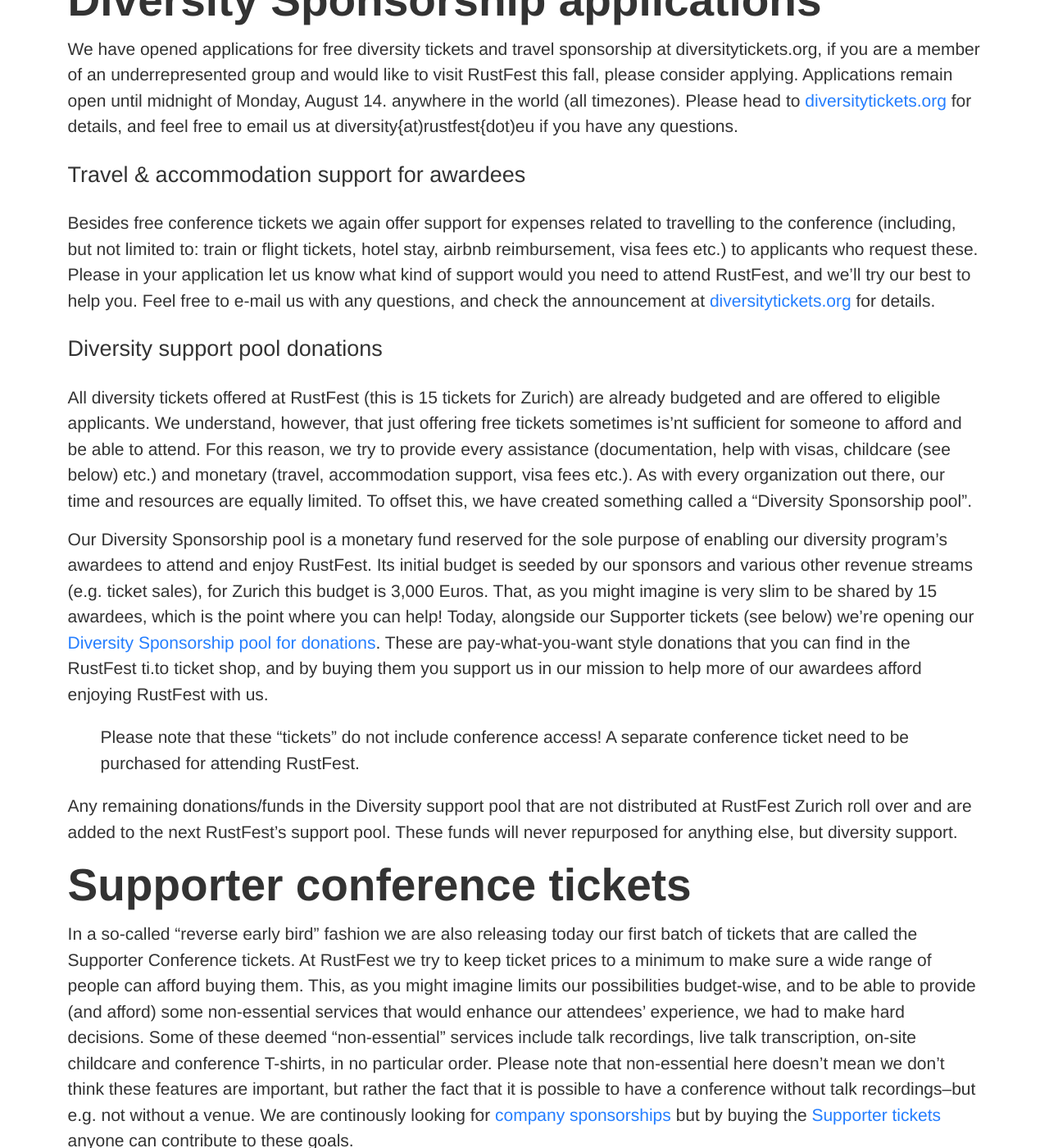
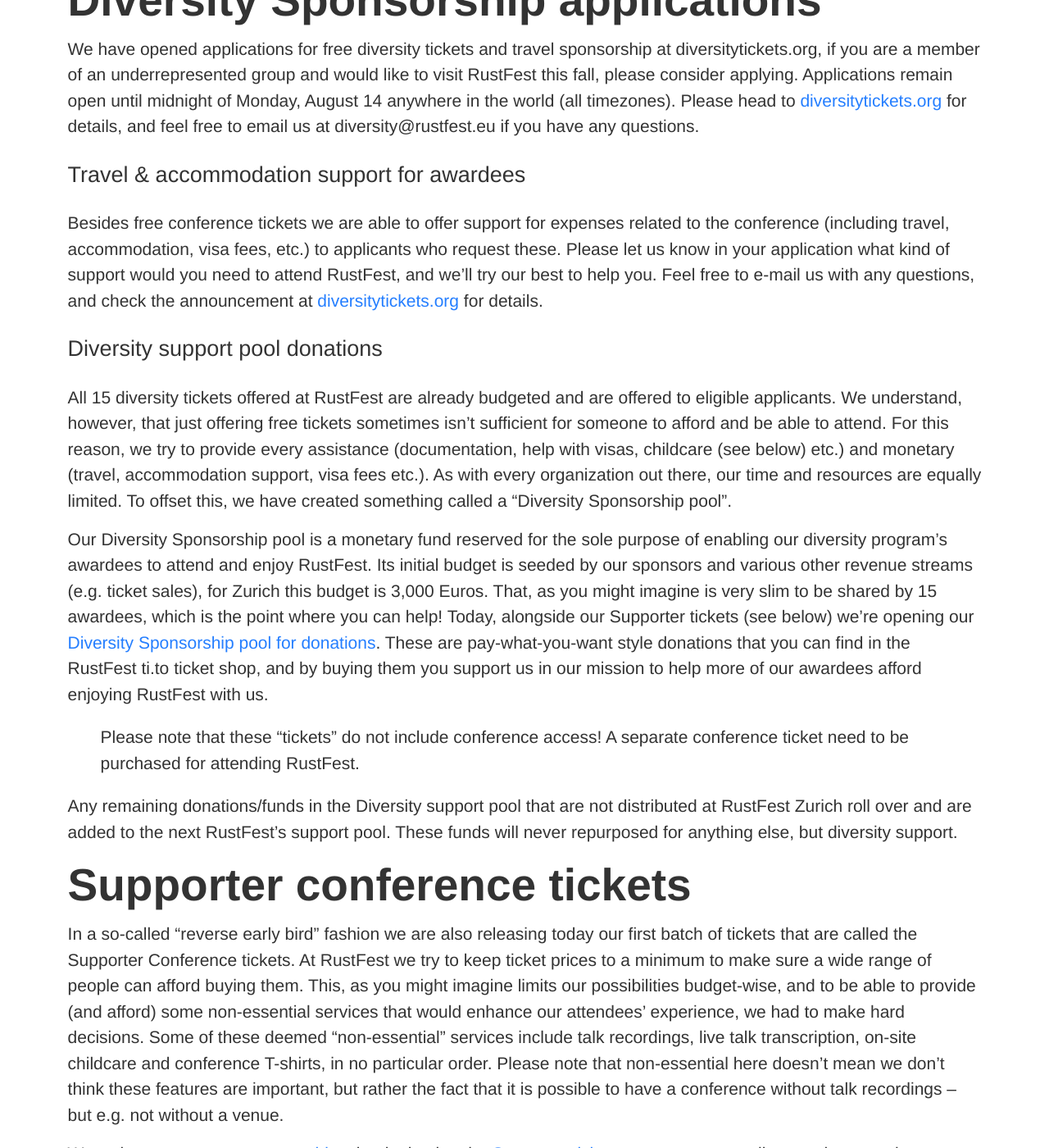
Before and after one commit to RustFestEU/blog.rustfest.eu, a Jekyll site: the page built from _posts/2017-08-03-diversity-sponsorship-supporter-tickets-live.md, in a window 1280 px wide and 1400 px high, scrolled down 583 px. Shown: the whole window at 82% size. Built offline with Jekyll 4.4.1, drawn with Linux system fonts in a browser that asks for light colours; some of the changed text lies outside the part shown.

Commit message:
A bit of touchup

```diff
--- a/_posts/2017-08-03-diversity-sponsorship-supporter-tickets-live.md
+++ b/_posts/2017-08-03-diversity-sponsorship-supporter-tickets-live.md
@@ -12,14 +12,15 @@
 
 
 # Diversity Sponsorship applications
-We have opened applications for free diversity tickets and travel sponsorship at diversitytickets.org, if you are a member of an underrepresented group and would like to visit RustFest this fall, please consider applying. Applications remain open until midnight of Monday, August 14. anywhere in the world (all timezones). Please head to [diversitytickets.org](https://diversitytickets.org/events/100) for details, and feel free to email us at diversity{at)rustfest{dot)eu if you have any questions.
+We have opened applications for free diversity tickets and travel sponsorship at diversitytickets.org, if you are a member of an underrepresented group and would like to visit RustFest this fall, please consider applying. Applications remain open until midnight of Monday, August 14 anywhere in the world (all timezones). Please head to [diversitytickets.org](https://diversitytickets.org/events/100) for details, and feel free to email us at diversity@rustfest.eu if you have any questions.
 
 
 ## Travel & accommodation support for awardees
-Besides free conference tickets we again offer support for expenses related to travelling to the conference (including, but not limited to: train or flight tickets, hotel stay, airbnb reimbursement, visa fees etc.) to applicants who request these. Please in your application let us know what kind of support would you need to attend RustFest, and we'll try our best to help you. Feel free to e-mail us with any questions, and check the announcement at [diversitytickets.org](https://diversitytickets.org/events/100) for details.
+Besides free conference tickets we are able to offer support for expenses related to the conference (including travel, accommodation, visa fees, etc.) to applicants who request these. Please let us know in your application what kind of support would you need to attend RustFest, and we'll try our best to help you. Feel free to e-mail us with any questions, and check the announcement at [diversitytickets.org](https://diversitytickets.org/events/100) for details.
+
 
 ## Diversity support pool donations
-All diversity tickets offered at RustFest (this is 15 tickets for Zurich) are already budgeted and are offered to eligible applicants. We understand, however, that just offering free tickets sometimes is'nt sufficient for someone to afford and be able to attend. For this reason, we try to provide every assistance (documentation, help with visas, childcare (see below) etc.) and monetary (travel, accommodation support, visa fees etc.). As with every organization out there, our time and resources are equally limited. To offset this, we have created something called a "Diversity Sponsorship pool".
+All 15 diversity tickets offered at RustFest are already budgeted and are offered to eligible applicants. We understand, however, that just offering free tickets sometimes isn't sufficient for someone to afford and be able to attend. For this reason, we try to provide every assistance (documentation, help with visas, childcare (see below) etc.) and monetary (travel, accommodation support, visa fees etc.). As with every organization out there, our time and resources are equally limited. To offset this, we have created something called a "Diversity Sponsorship pool".
 
 Our Diversity Sponsorship pool is a monetary fund reserved for the sole purpose of enabling our diversity program's awardees to attend and enjoy RustFest. Its initial budget is seeded by our sponsors and various other revenue streams (e.g. ticket sales), for Zurich this budget is 3,000 Euros. That, as you might imagine is very slim to be shared by 15 awardees, which is the point where you can help!
 Today, alongside our Supporter tickets (see below) we're opening our [Diversity Sponsorship pool for donations](https://ti.to/asquera-event-ug/rustfest-zurich). These are pay-what-you-want style donations that you can find in the RustFest ti.to ticket shop, and by buying them you support us in our mission to help more of our awardees afford enjoying RustFest with us.
@@ -29,14 +30,13 @@
 
 Any remaining donations/funds in the Diversity support pool that are not distributed at RustFest Zurich roll over and are added to the next RustFest's support pool. These funds will never repurposed for anything else, but diversity support.
 
+
 # Supporter conference tickets
-In a so-called "reverse early bird" fashion we are also releasing today our first batch of tickets that are called the Supporter Conference tickets. At RustFest we try to keep ticket prices to a minimum to make sure a wide range of people can afford buying them. This, as you might imagine limits our possibilities budget-wise, and to be able to provide (and afford) some non-essential services that would enhance our attendees' experience, we had to make hard decisions. Some of these deemed "non-essential" services include talk recordings, live talk transcription, on-site childcare and conference T-shirts, in no particular order. Please note that non-essential here doesn't mean we don't think these features are important, but rather the fact that it is possible to have a conference without talk recordings--but e.g. not without a venue.
-We are continously looking for [company sponsorships](http://zurich.rustfest.eu/sponsoring/) but by buying the [Supporter tickets](https://ti.to/asquera-event-ug/rustfest-zurich) anyone can contribute to these goals.
+In a so-called "reverse early bird" fashion we are also releasing today our first batch of tickets that are called the Supporter Conference tickets. At RustFest we try to keep ticket prices to a minimum to make sure a wide range of people can afford buying them. This, as you might imagine limits our possibilities budget-wise, and to be able to provide (and afford) some non-essential services that would enhance our attendees' experience, we had to make hard decisions. Some of these deemed "non-essential" services include talk recordings, live talk transcription, on-site childcare and conference T-shirts, in no particular order. Please note that non-essential here doesn't mean we don't think these features are important, but rather the fact that it is possible to have a conference without talk recordings -- but e.g. not without a venue.
 
-By buying a [Supporter conference ticket](https://ti.to/asquera-event-ug/rustfest-zurich
-), you can secure your place at this year's RustFest in Zurich, as well as enjoy the warm tingling feeling of knowing you helped us make the conference more awesome.
+We welcome [company sponsorships](http://zurich.rustfest.eu/sponsoring/), but by buying the [Supporter tickets](https://ti.to/asquera-event-ug/rustfest-zurich) anyone can contribute to these goals.
 
 Supporter tickets are followed by Regular conference tickets in the following weeks. Regular tickets will be priced at 100 Euros, while Supporter tickets are exactly double that amount. We will also be offering discounted Student tickets for all attendees enrolled in schools or higher education institutions.
 
 # Mentoring (a.k.a "conference buddies")
-Our conference proposal mentoring is aimed  at helping people to speak at RustFest. Our "Conference buddies" program is modeled after [Web Rebels' program](https://www.webrebels.org/), and intends to provide an experienced/seasoned conference-goer "mentor" or "buddy" for anyone who requests it, to help them navigate RustFest and enjoy the conference more. This is completely voluntary and is offered to any attendee later on before the conference as a separate opt-in.
+Our conference proposal mentoring is aimed at helping people to speak at RustFest. In addition, we are starting a "Conference buddies" program is modeled after [Web Rebels' program](https://www.webrebels.org/), and want to offer matching between an experienced/seasoned conference-goer and a newcomer for anyone who requests it to help them navigate RustFest and enjoy the conference more. This is completely voluntary and is offered to any attendee later on before the conference as a separate opt-in.
```
